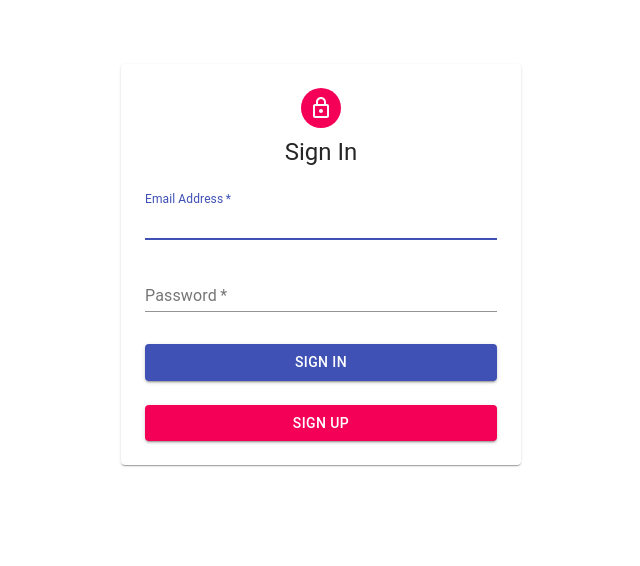
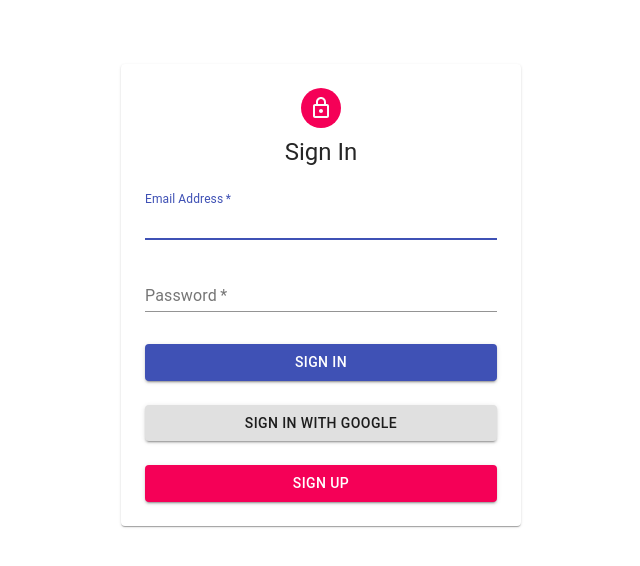
Before and after one commit to ruanshiron/x-vs-o, a React (Create React App) app: page /login in a window 1280 px wide. Shown: the top 566 px of the page, without its empty margins (319-959 px from the left). Built offline with nearby package versions, Linux system fonts and the light colour scheme.

Commit message:
Sign in with Google

```diff
--- a/src/firebaseConfig.js
+++ b/src/firebaseConfig.js
@@ -12,6 +12,8 @@ const firebaseConfig = {
   appId: "1:7884551633:web:f1922698d4dfc445a9dcf0",
   measurementId: "G-D01685HRGR"
 };
+
+const provider = new firebase.auth.GoogleAuthProvider();
 
 class Firebase {
 	constructor() {
@@ -38,6 +40,12 @@ class Firebase {
 	getCurrentUsername() {
 		return this.auth.currentUser && this.auth.currentUser.displayName
 	}
+
+	getCurrentUserMail() {
+		return this.auth.currentUser && this.auth.currentUser.email
+	}
+
+	signInWithGoogle = () => this.auth.signInWithPopup(provider);
 }
 
 export default new Firebase()
--- a/src/pages/dashboard/index.js
+++ b/src/pages/dashboard/index.js
@@ -50,7 +50,10 @@ function Dashboard(props) {
 					<VerifiedUserOutlined />
 				</Avatar>
 				<Typography component="h1" variant="h5">
-					Hello { firebaseConfig.getCurrentUsername() }
+					{ firebaseConfig.getCurrentUsername() }
+				</Typography>
+				<Typography component="h2" variant="h6">
+					{ firebaseConfig.getCurrentUserMail() }
 				</Typography>
 				<Button
 					type="submit"
@@ -67,7 +70,7 @@ function Dashboard(props) {
 
 	async function logout() {
 		await firebaseConfig.logout()
-		props.history.push('/')
+		props.history.push('/login')
 	}
 }
 
--- a/src/pages/login/index.js
+++ b/src/pages/login/index.js
@@ -69,7 +69,15 @@ function SignIn(props) {
 						color="primary"
 						onClick={login}
 						className={classes.submit}>
-						Sign in
+						Sign In
+          			</Button>
+          			<Button
+						type="submit"
+						fullWidth
+						variant="contained"
+						onClick={signInWithGoogle}
+						className={classes.submit}>
+						Sign In with Google
           			</Button>
 					<Button
 						type="submit"
@@ -94,6 +102,15 @@ function SignIn(props) {
 			alert(error.message)
 		}
 	}
+
+	async function signInWithGoogle() {
+		try {
+			await firebaseConfig.signInWithGoogle()
+			props.history.replace('/dashboard')
+		} catch(error) {
+			alert(error.message)
+		}
+	}
 }
 
 export default withRouter(withStyles(styles)(SignIn))
```
